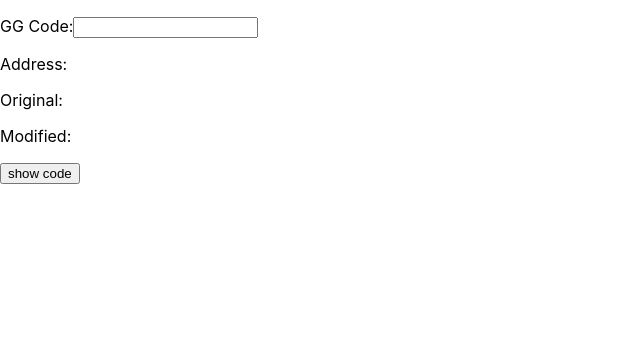
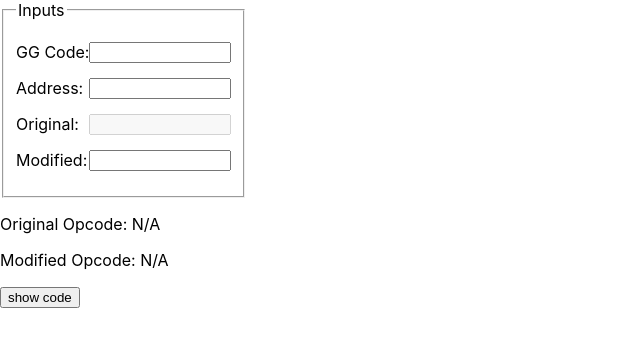
Before and after one commit to zohassadar/ggexplore, a React (Create React App) app: page / in a window 1280 px wide. Shown: the top 346 px of the page, without its empty margins (0-640 px from the left). Built offline with nearby package versions, Linux system fonts and the light colour scheme; no server answers.

Commit message:
Fields affect eachother

```diff
--- a/src/App.css
+++ b/src/App.css
@@ -1,38 +1,9 @@
-.App {
-  text-align: center;
-}
+ fieldset {
+     min-width: 100px;
+     display: inline-block;
+ }
 
-.App-logo {
-  height: 40vmin;
-  pointer-events: none;
-}
-
-@media (prefers-reduced-motion: no-preference) {
-  .App-logo {
-    animation: App-logo-spin infinite 20s linear;
-  }
-}
-
-.App-header {
-  background-color: #282c34;
-  min-height: 100vh;
-  display: flex;
-  flex-direction: column;
-  align-items: center;
-  justify-content: center;
-  font-size: calc(10px + 2vmin);
-  color: white;
-}
-
-.App-link {
-  color: #61dafb;
-}
-
-@keyframes App-logo-spin {
-  from {
-    transform: rotate(0deg);
-  }
-  to {
-    transform: rotate(360deg);
-  }
-}
+ fieldset input{
+     float: right;
+     width: 10em;
+ }
--- a/src/App.js
+++ b/src/App.js
@@ -3,7 +3,8 @@ import { useState } from 'react';
 import { dracula } from 'react-syntax-highlighter/dist/esm/styles/hljs/';
 import opcodeLookup from './opcodes.js';
 import addressModes from './modes.js';
-const { decodeNES } = require('./gg.js');
+import './App.css';
+const { RawCode, encodeNES, decodeNES, isValidNESCode } = require('./gg.js');
 
 const nullOpcodes = {
     ogOpcode: null,
@@ -13,7 +14,7 @@ const nullOpcodes = {
 };
 
 function OpCodeDisplay({ opcode, addressMode, hide }) {
-    if (hide) return '';
+    if (hide) return 'N/A';
     return addressMode ? (
         <>
             <a
@@ -39,6 +40,13 @@ function OpCodeDisplay({ opcode, addressMode, hide }) {
         </>
     );
 }
+
+function getGGCode(address, value) {
+    var rawCode = new RawCode();
+    rawCode.value = value;
+    rawCode.address = address;
+    return encodeNES(rawCode);
+}
 function App() {
     const [disasm, setDisasm] = useState('');
     const [loaded, setLoaded] = useState(false);
@@ -46,12 +54,28 @@ function App() {
     const [windowObj, setWindowObj] = useState('');
     const [lineNo, setLineNo] = useState(0);
     const [startNo, setStartNo] = useState(1);
-    const [originalByte, setOriginalByte] = useState(null);
-    const [modifiedByte, setModifiedByte] = useState(null);
-    const [address, setAddress] = useState(null);
     const [opcodes, setOpcodes] = useState(nullOpcodes);
+    const [display, setDisplay] = useState({
+        code: '',
+        address: '',
+        original: '',
+        modified: '',
+    });
 
+    function updateOpcodes(address, ogByte, modByte) {
+        if (lookupTable[address][3]) {
+            setOpcodes({
+                ogOpcode: opcodeLookup[ogByte],
+                ogAddressing: addressModes[ogByte],
+                modOpcode: opcodeLookup[modByte],
+                modAddressing: addressModes[modByte],
+            });
+        } else {
+            setOpcodes(nullOpcodes);
+        }
+    }
     function setWindow(lineNo) {
+        if (lineNo === null) return;
         const newWindow = [];
         const disasmLines = disasm.split(/\n/);
         const start = Math.max(lineNo - 20, 0);
@@ -95,56 +119,121 @@ function App() {
             }),
         );
     }
+
+    function handleAddress(event) {
+        const newAddressDisplay = event.target.value;
+        var newDisplay = Object.assign({}, display);
+        newDisplay.address = newAddressDisplay;
+        var newDisplay = {
+            code: display.code,
+            address: newAddressDisplay,
+            modified: display.modified,
+        };
+        const newAddress = parseInt(newAddressDisplay, 16) - 0x8000;
+        if (isNaN(newAddress) || newAddress < 0 || newAddress >= 0x8000) {
+            setDisplay(newDisplay);
+            setLineNo(null);
+            return;
+        }
+        setLineNo(lookupTable[newAddress][0]);
+        if (display.modified !== '') {
+            const newCode = getGGCode(newAddressDisplay, display.modified);
+            newDisplay.code = newCode;
+        }
+        setDisplay(newDisplay);
+    }
+    function handleModified(event) {
+        const newModifiedDisplay = event.target.value;
+        const ogByte = parseInt(display.original, 16);
+        const address = parseInt(display.address, 16) - 0x8000;
+        var newDisplay = Object.assign({}, display);
+        newDisplay.modified = newModifiedDisplay;
+        const newByte = parseInt(newModifiedDisplay, 16);
+        if (isNaN(newByte) || newByte < 0 || newByte >= 0x100) {
+            setDisplay(newDisplay);
+            return;
+        }
+        if (display.address != '') {
+            const newCode = getGGCode(display.address, newModifiedDisplay);
+            newDisplay.code = newCode;
+        }
+        updateOpcodes(address, ogByte, newByte);
+        setDisplay(newDisplay);
+    }
+
+    function handleGGCode(event) {
+        const code = event.target.value;
+        var newDisplay = Object.assign({}, display);
+        newDisplay.code = code;
+        const valid = isValidNESCode(code);
+        if (!valid) {
+            setLineNo(null);
+            setDisplay(newDisplay);
+            return;
+        }
+        const decoded = decodeNES(code);
+        setLineNo(lookupTable[decoded.address][0]);
+        const ogByte = lookupTable[decoded.address][2];
+        newDisplay.address = (decoded.address + 0x8000).toString(16);
+        newDisplay.modified = decoded.value.toString(16);
+        newDisplay.original = ogByte.toString(16);
+        setDisplay(newDisplay);
+        updateOpcodes(decoded.address, ogByte, decoded.value);
+    }
+
     if (!loaded) {
         getLookupTable();
         setLoaded(true);
     }
-
-    function handleGGCode(event) {
-        const code = event.target.value;
-        const decoded = decodeNES(code);
-        setLineNo(lookupTable[decoded.address][0]);
-        const ogByte = lookupTable[decoded.address][2];
-        setOriginalByte(ogByte);
-        setModifiedByte(decoded.value);
-        setAddress(decoded.address);
-        if (lookupTable[decoded.address][3]) {
-            setOpcodes({
-                ogOpcode: opcodeLookup[ogByte],
-                ogAddressing: addressModes[ogByte],
-                modOpcode: opcodeLookup[decoded.value],
-                modAddressing: addressModes[decoded.value],
-            });
-        } else {
-            setOpcodes(nullOpcodes);
-        }
-    }
-
     return (
         <div className="App">
             <header className="App-header">
+                <fieldset>
+                    <legend>Inputs</legend>
                     <p>
                         <label htmlFor="gg">GG Code:</label>
                         <input
                             id="gg"
+                            value={display.code}
                             onChange={(e) => handleGGCode(e)}
                             onKeyDown={(e) =>
                                 e.key === 'Enter' && setWindow(lineNo)
                             }
                         ></input>
                     </p>
-                <>
                     <p>
-                        Address:{' '}
-                        {address !== null
-                            ? '$' + (address + 0x8000).toString(16)
-                            : ''}
+                        <label htmlFor="address">Address:</label>
+                        <input
+                            id="address"
+                            onChange={(e) => handleAddress(e)}
+                            value={display.address}
+                            onKeyDown={(e) =>
+                                e.key === 'Enter' && setWindow(lineNo)
+                            }
+                        ></input>
                     </p>
                     <p>
-                        Original:{' '}
-                        {originalByte !== null
-                            ? '$' + originalByte.toString(16)
-                            : ''}{' '}
+                        <label htmlFor="original">Original:</label>
+                        <input
+                            id="original"
+                            disabled="true"
+                            value={display.original}
+                        ></input>{' '}
+                    </p>
+                    <p>
+                        <label htmlFor="modified">Modified:</label>
+                        <input
+                            id="modified"
+                            onChange={(e) => handleModified(e)}
+                            value={display.modified}
+                            onKeyDown={(e) =>
+                                e.key === 'Enter' && setWindow(lineNo)
+                            }
+                        ></input>{' '}
+                    </p>
+                </fieldset>
+                <p>
+                    Original Opcode:{' '}
                     <OpCodeDisplay
                         opcode={opcodes.ogOpcode}
                         addressMode={opcodes.ogAddressing}
@@ -152,17 +241,13 @@ function App() {
                     />
                 </p>
                 <p>
-                        Modified:{' '}
-                        {modifiedByte !== null
-                            ? '$' + modifiedByte.toString(16)
-                            : ''}{' '}
+                    Modified Opcode:{' '}
                     <OpCodeDisplay
                         opcode={opcodes.modOpcode}
                         addressMode={opcodes.modAddressing}
                         hide={!opcodes.ogOpcode} // don't show unless original was an opcode
                     />
                 </p>
-                </>
                 <p>
                     <button onClick={() => setWindow(lineNo)}>show code</button>
                 </p>
--- a/src/gg.js
+++ b/src/gg.js
@@ -730,5 +730,5 @@ function isValidSNESCode(code) {
     return true;
 }
 
-module.exports = { encodeNES, decodeNES };
+module.exports = { encodeNES, decodeNES, isValidNESCode, RawCode };
 /* eslint-enable */
```
Lines whose indentation alone changed are shown as unchanged.
